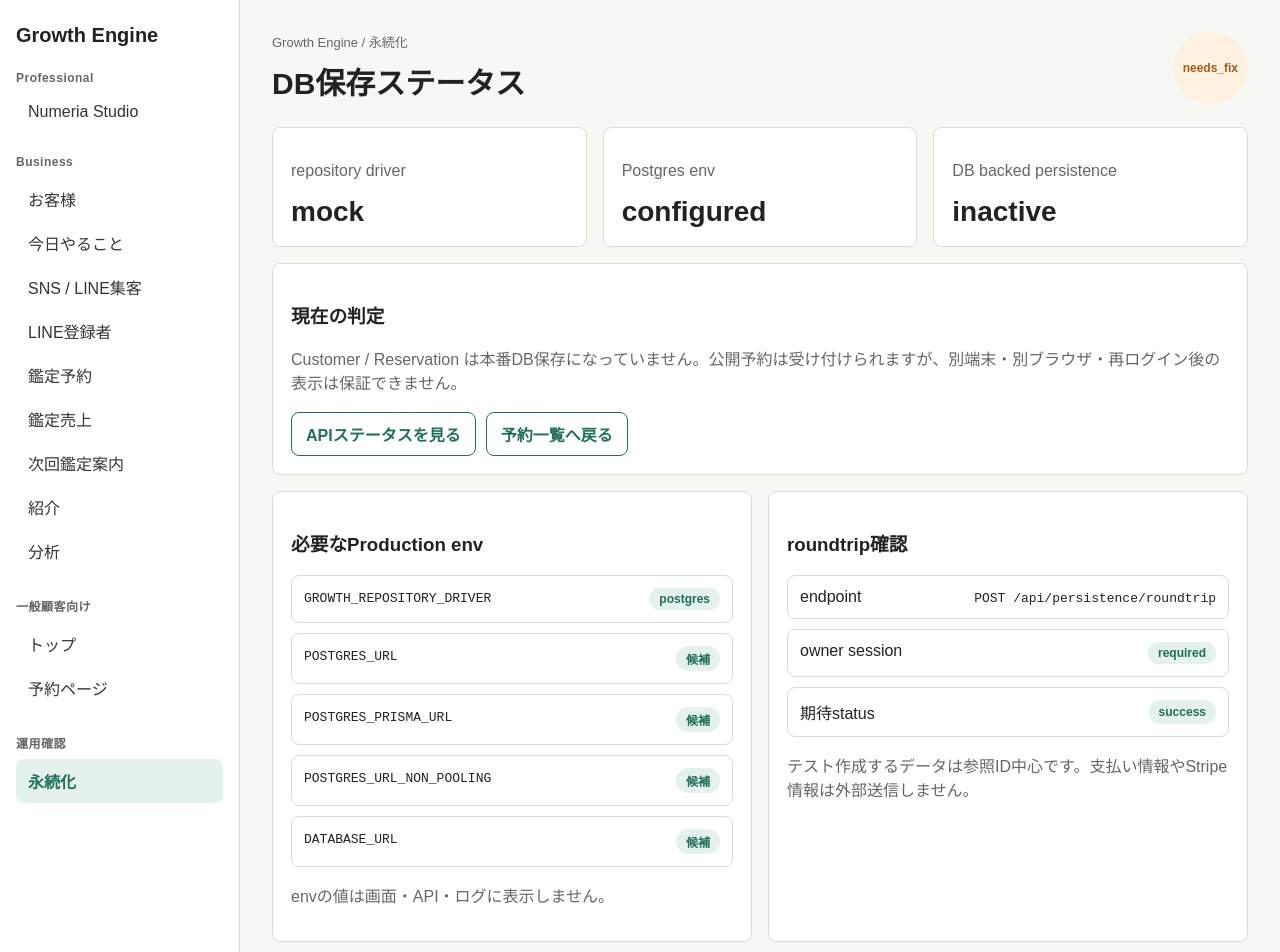
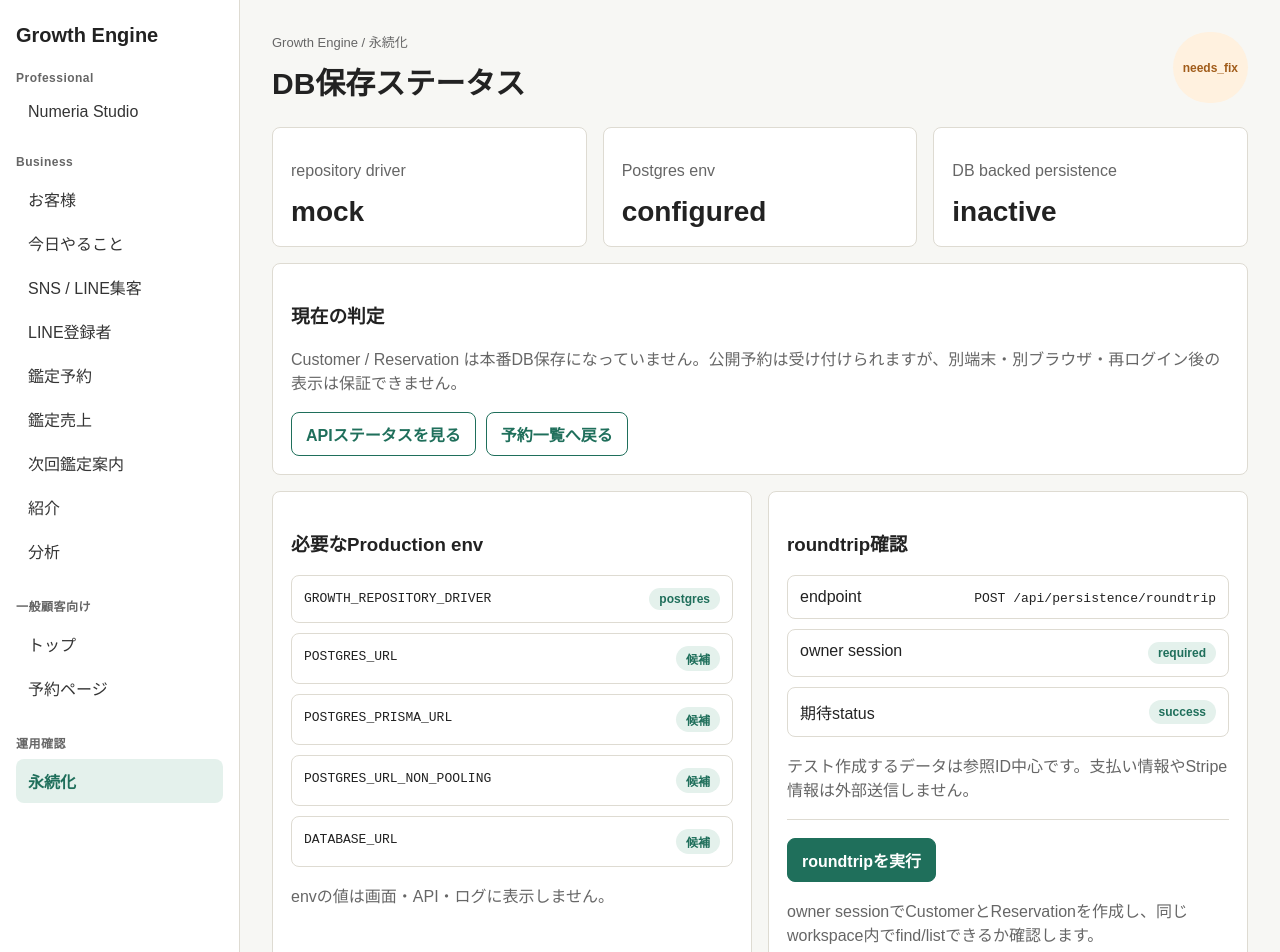
Before and after one commit to karukimori-wq/Growth-Engine, a Next.js app: page /app/business/settings/persistence in a window 1280 px wide. Shown: the top 952 px of the page. Built offline with nearby package versions, Linux system fonts and the light colour scheme; no server answers.

Commit message:
Embed persistence roundtrip check UI

```diff
--- a/src/app/app/business/settings/persistence/page.tsx
+++ b/src/app/app/business/settings/persistence/page.tsx
@@ -1,6 +1,7 @@
 import { BusinessSidebar } from "@/app/app/business/_components/business-sidebar";
 import { appName, getTimestamp } from "@/server/app-metadata";
 import { getGrowthRepositoryDriver, hasPostgresEnvironment } from "@/server/repositories";
+import { RoundtripCheckButton } from "./roundtrip-check-button";
 
 export const dynamic = "force-dynamic";
 
@@ -100,6 +101,8 @@ export default function PersistenceStatusPage() {
               </li>
             </ul>
             <p className="muted">テスト作成するデータは参照ID中心です。支払い情報やStripe情報は外部送信しません。</p>
+            <div className="divider" />
+            <RoundtripCheckButton />
           </div>
 
           <div className="card span-12">
```
